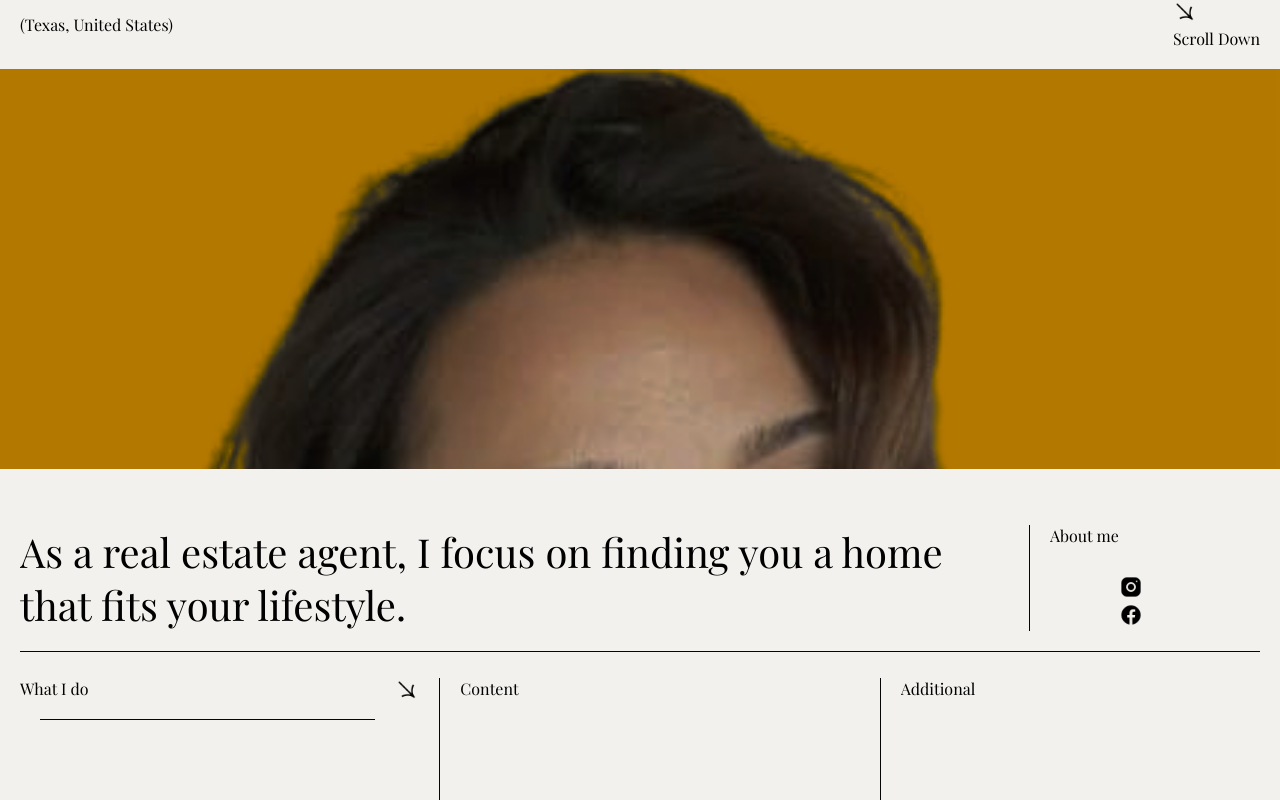
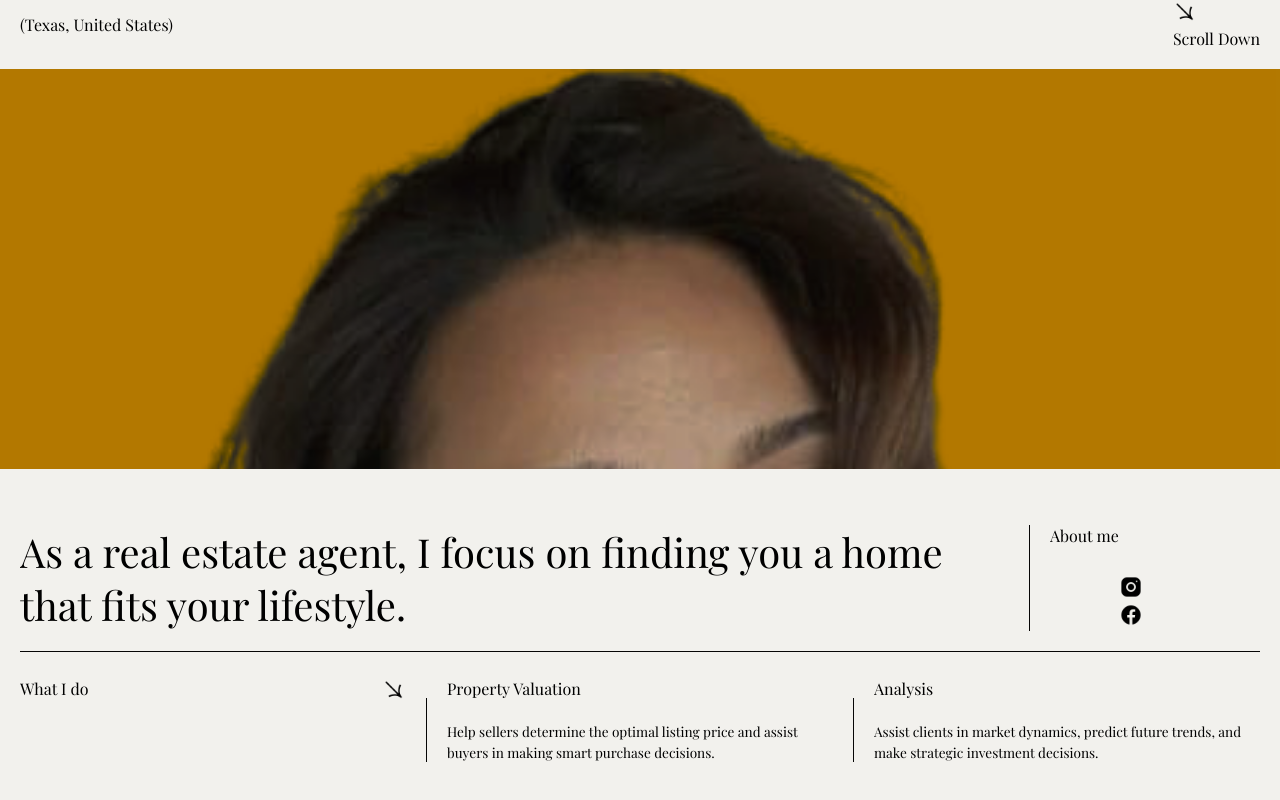
Before and after one commit to gtzjesus/JesicaArreola, a React (Vite) app: page / in a window 1280 px wide. Shown: the part 204-1004 px from the top of the page. Built offline with nearby package versions, Linux system fonts and the light colour scheme.

Commit message:
First Content addition

```diff
--- a/src/components/work/Work.jsx
+++ b/src/components/work/Work.jsx
@@ -17,14 +17,15 @@ import styled from 'styled-components';
 const StyledWork = styled.div`
   padding: 0 var(--padding-small);
   display: inline-flex; /* Use inline-flex to shrink-wrap contents vertically */
-  height: 50vh;
-  width: 100vw;
 `;
 
 const Section = styled.div`
   flex: 1;
   display: flex;
   flex-direction: row;
+  height: 100%; /* Set the height to 100% to fill the parent container */
+
+  padding: 0 0 var(--padding-small) 0;
 `;
 
 const Title = styled.div`
@@ -41,15 +42,16 @@ const Content = styled.div`
   /* Add your content styles here */
 `;
 
-const Additional = styled.div`
-  flex: 1;
-  /* Add your additional content styles here */
+const ContentTitle = styled.span``;
+
+const ContentDescription = styled.span`
+  font-size: var(--font-tiny);
 `;
 
 const VerticalLine = styled.div`
   border-left: 1px solid var(--color-black); /* Adjust thickness and color as needed */
-  height: 100%; /* Set height to match the height of the container */
-  margin: 0 20px; /* Adjust spacing as needed */
+  height: auto; /* Set height to auto to match content height */
+  margin: 20px; /* Adjust spacing as needed */
 `;
 
 // ------------------------------
@@ -62,19 +64,35 @@ function Work() {
       <hr />
       <StyledWork>
         <Section>
-          <Title>
-            What I do <hr />
-          </Title>
+          <Title>What I do</Title>
           <Icon src="/icons/downarrow.png"></Icon>
         </Section>
 
         <VerticalLine />
         <Section>
-          <Content>Content</Content>
+          <Content>
+            <ContentTitle>Property Valuation</ContentTitle>
+            <br />
+            <br />
+
+            <ContentDescription>
+              Help sellers determine the optimal listing price and assist buyers
+              in making smart purchase decisions.
+            </ContentDescription>
+          </Content>
         </Section>
         <VerticalLine />
         <Section>
-          <Additional>Additional</Additional>
+          <Content>
+            <ContentTitle>Analysis</ContentTitle>
+            <br />
+            <br />
+
+            <ContentDescription>
+              Assist clients in market dynamics, predict future trends, and make
+              strategic investment decisions.
+            </ContentDescription>
+          </Content>
         </Section>
       </StyledWork>
     </>
--- a/src/styles/GlobalStyles.js
+++ b/src/styles/GlobalStyles.js
@@ -46,6 +46,7 @@ const GlobalStyles = createGlobalStyle`
     --color-purple: #6B4C8A;
 
     /* Text Size */
+    --font-tiny: .85rem;
     --font-xxxsmall: 1rem;
     --font-xxsmall: 1.25rem;
     --font-xsmall: 1.35rem;
```
